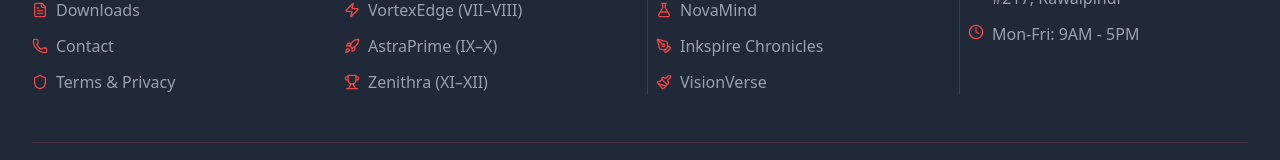
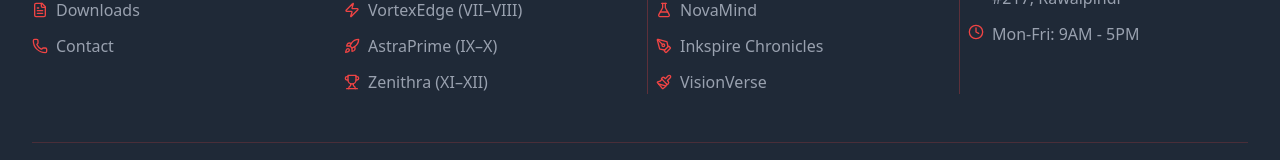
Before and after one commit to Wamiq319/aaz-nextgen, a Next.js app: page /en/download in a window 1280 px wide. Shown: the part 1399-1559 px from the top of the page. Built offline with nearby package versions, Linux system fonts and the light colour scheme.

Commit message:
Terms removed from footer

```diff
--- a/src/components/Footer.tsx
+++ b/src/components/Footer.tsx
@@ -39,7 +39,6 @@ export const Footer = () => {
     { name: "results", icon: <Award size={16} />, href: "/result" },
     { name: "downloads", icon: <FileText size={16} />, href: "/download" },
     { name: "contact", icon: <Phone size={16} />, href: "/contact" },
-    { name: "terms", icon: <Shield size={16} />, href: "/terms" },
   ];
 
   // Levels
```
